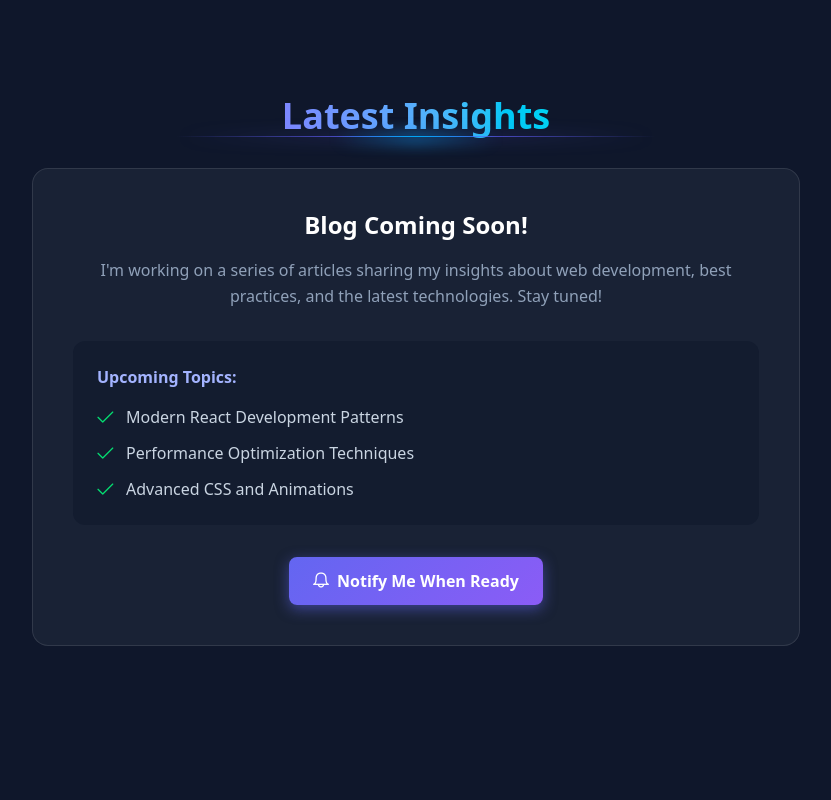
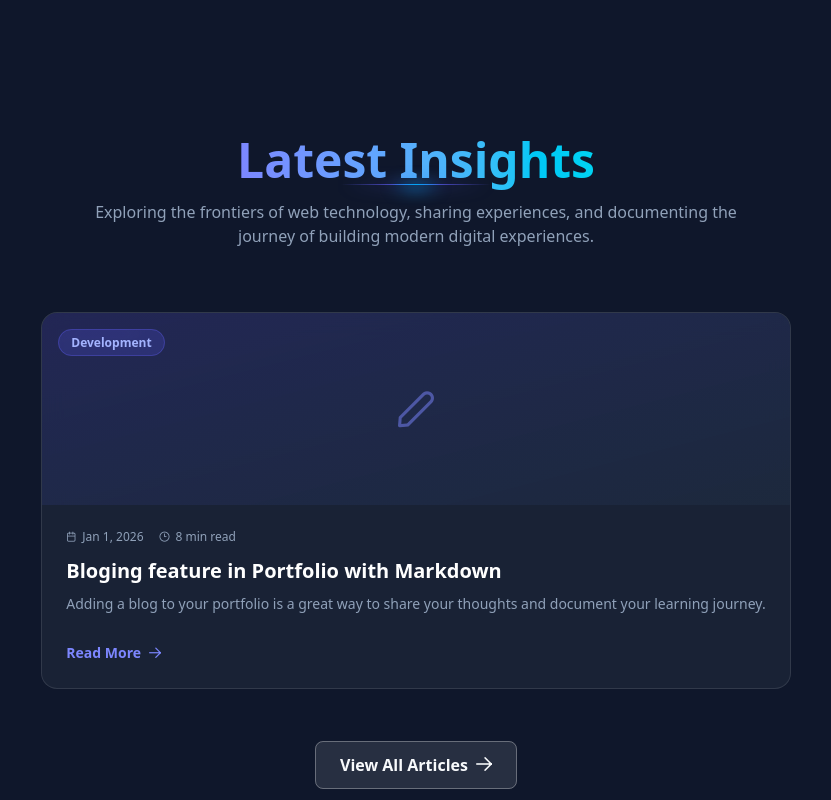
Before and after one commit to know120/know120.github.io, a React (Vite) app: page /#/ in a window 1280 px wide. Shown: the part 2420-3220 px from the top of the page, without its empty margins (224-1055 px from the left). Built offline with nearby package versions, Linux system fonts and the light colour scheme.

Commit message:
feat: add Blog component to showcase latest articles.

```diff
--- a/src/components/Blog.jsx
+++ b/src/components/Blog.jsx
@@ -1,45 +1,49 @@
+import { Link } from "react-router-dom";
 import GlowingLine from "./common/GlowingLine";
+import BlogCard from "./BlogCard";
+
+const latestPosts = [
+    {
+        slug: "modern-react-patterns",
+        title: "Bloging feature in Portfolio with Markdown",
+        date: "2026-01-01",
+        category: "Development",
+        readTime: "8 min",
+        excerpt: "Adding a blog to your portfolio is a great way to share your thoughts and document your learning journey.",
+        image: null
+    },
+];
 
 const Blog = () => {
     return (
-        <section id="blog" className="py-10 relative overflow-hidden">
-            <div className="absolute inset-0 bg-linear-to-b from-indigo-900/20 to-transparent -z-10"></div>
+        <section id="blog" className="py-20 relative overflow-hidden">
+            <div className="absolute inset-0 bg-linear-to-b from-indigo-900/10 to-transparent -z-10"></div>
+
             <div className="section-container">
-                <div className={`text-center transition-all duration-1000 opacity-100 scale-100`}>
-                    <h2 className="text-3xl md:text-4xl font-bold mb-8">
+                <div className="text-center mb-16">
+                    <h2 className="text-3xl md:text-5xl font-bold mb-4">
                         <span className="heading-gradient">Latest Insights</span>
-                        <GlowingLine />
+                        <div className="max-w-[200px] mx-auto">
+                            <GlowingLine />
+                        </div>
                     </h2>
+                    <p className="text-slate-400 max-w-2xl mx-auto">
+                        Exploring the frontiers of web technology, sharing experiences,
+                        and documenting the journey of building modern digital experiences.
+                    </p>
+                </div>
 
-                    <div className="glass-panel max-w-3xl mx-auto rounded-2xl p-10 text-center">
-                        <h3 className="text-2xl font-bold text-white mb-4">Blog Coming Soon!</h3>
-                        <p className="text-slate-400 mb-8 leading-relaxed">
-                            I'm working on a series of articles sharing my insights about web development,
-                            best practices, and the latest technologies. Stay tuned!
-                        </p>
+                <div className="flex items-center justify-center gap-8">
+                    {latestPosts.map((post) => (
+                        <BlogCard key={post.slug} post={post} />
+                    ))}
+                </div>
 
-                        <div className="bg-slate-900/50 rounded-xl p-6 mb-8 text-left">
-                            <h4 className="text-indigo-300 font-semibold mb-4">Upcoming Topics:</h4>
-                            <ul className="space-y-3">
-                                <li className="flex items-center text-slate-300">
-                                    <i className="pi pi-check text-green-400 mr-3"></i>
-                                    Modern React Development Patterns
-                                </li>
-                                <li className="flex items-center text-slate-300">
-                                    <i className="pi pi-check text-green-400 mr-3"></i>
-                                    Performance Optimization Techniques
-                                </li>
-                                <li className="flex items-center text-slate-300">
-                                    <i className="pi pi-check text-green-400 mr-3"></i>
-                                    Advanced CSS and Animations
-                                </li>
-                            </ul>
-                        </div>
-
-                        <button className="btn-primary">
-                            <i className="pi pi-bell mr-2"></i>Notify Me When Ready
-                        </button>
-                    </div>
+                <div className="mt-16 text-center">
+                    <Link to="/blog" className="btn-secondary group">
+                        View All Articles
+                        <i className="pi pi-arrow-right ml-2 transition-transform group-hover:translate-x-1"></i>
+                    </Link>
                 </div>
             </div>
         </section>
```
